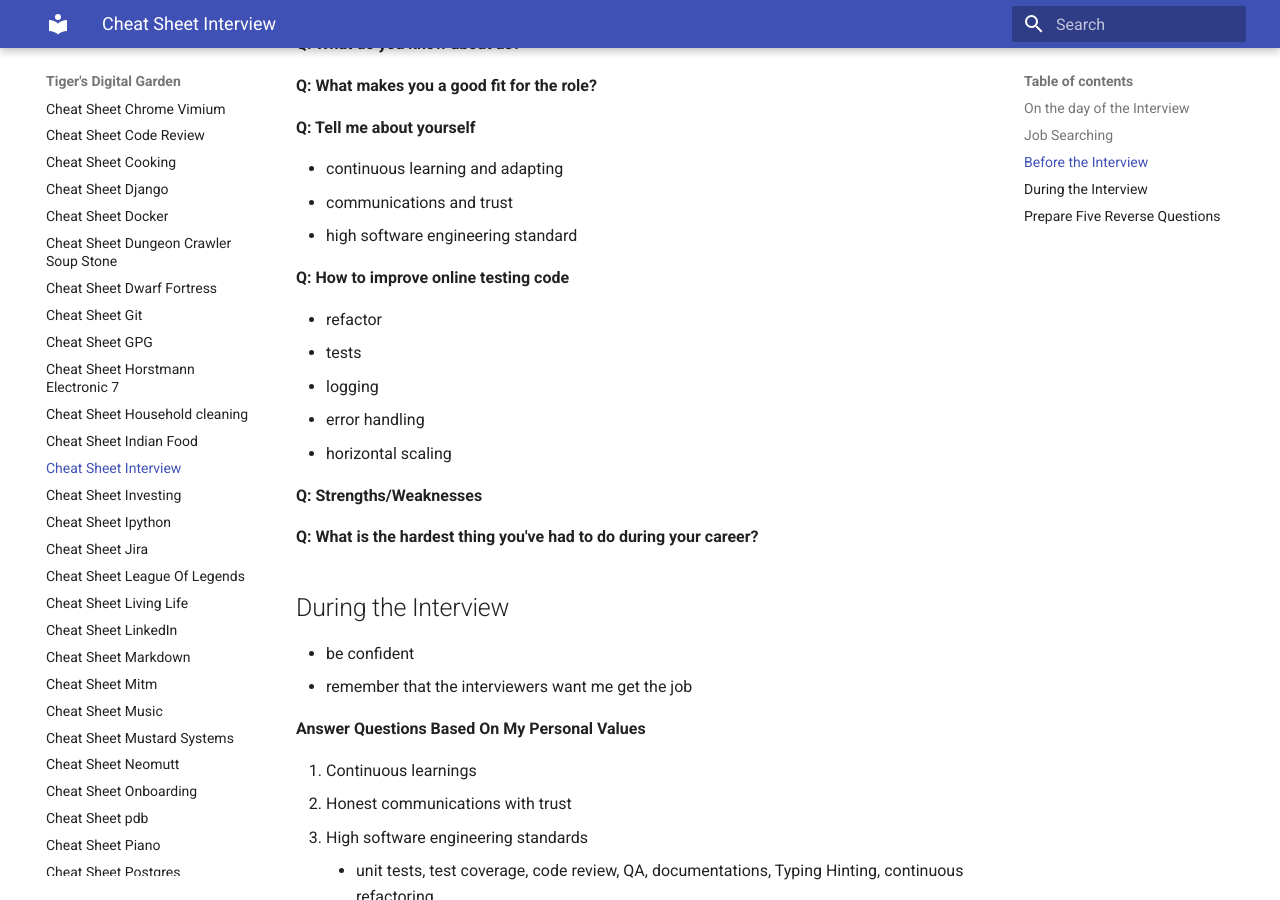
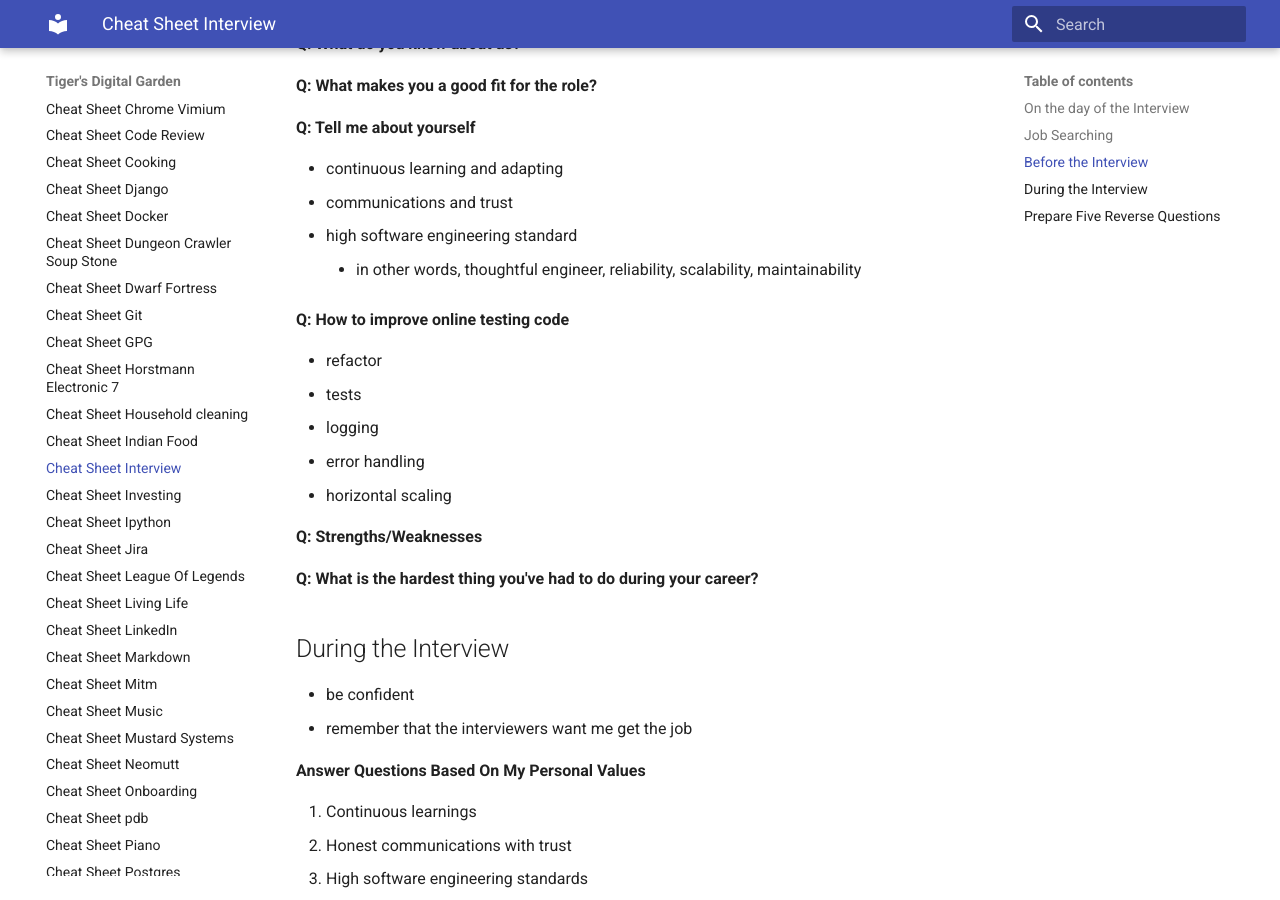
Before and after one commit to ynotstartups/notes, an MkDocs documentation site: the page built from notes/cheat-sheet-interview.md, in a window 1280 px wide and 900 px high, scrolled down 2536 px. Built offline with MkDocs 1.6.1 and Material for MkDocs 9.7.7, drawn with Linux system fonts in a browser that asks for light colours.

Commit message:
add the idea of thoughtful engineer

```diff
--- a/notes/cheat-sheet-interview.md
+++ b/notes/cheat-sheet-interview.md
@@ -88,6 +88,7 @@ Name tabs
 - continuous learning and adapting
 - communications and trust
 - high software engineering standard
+  - in other words, thoughtful engineer, reliability, scalability, maintainability
 
 **Q: How to improve online testing code**
 
```
